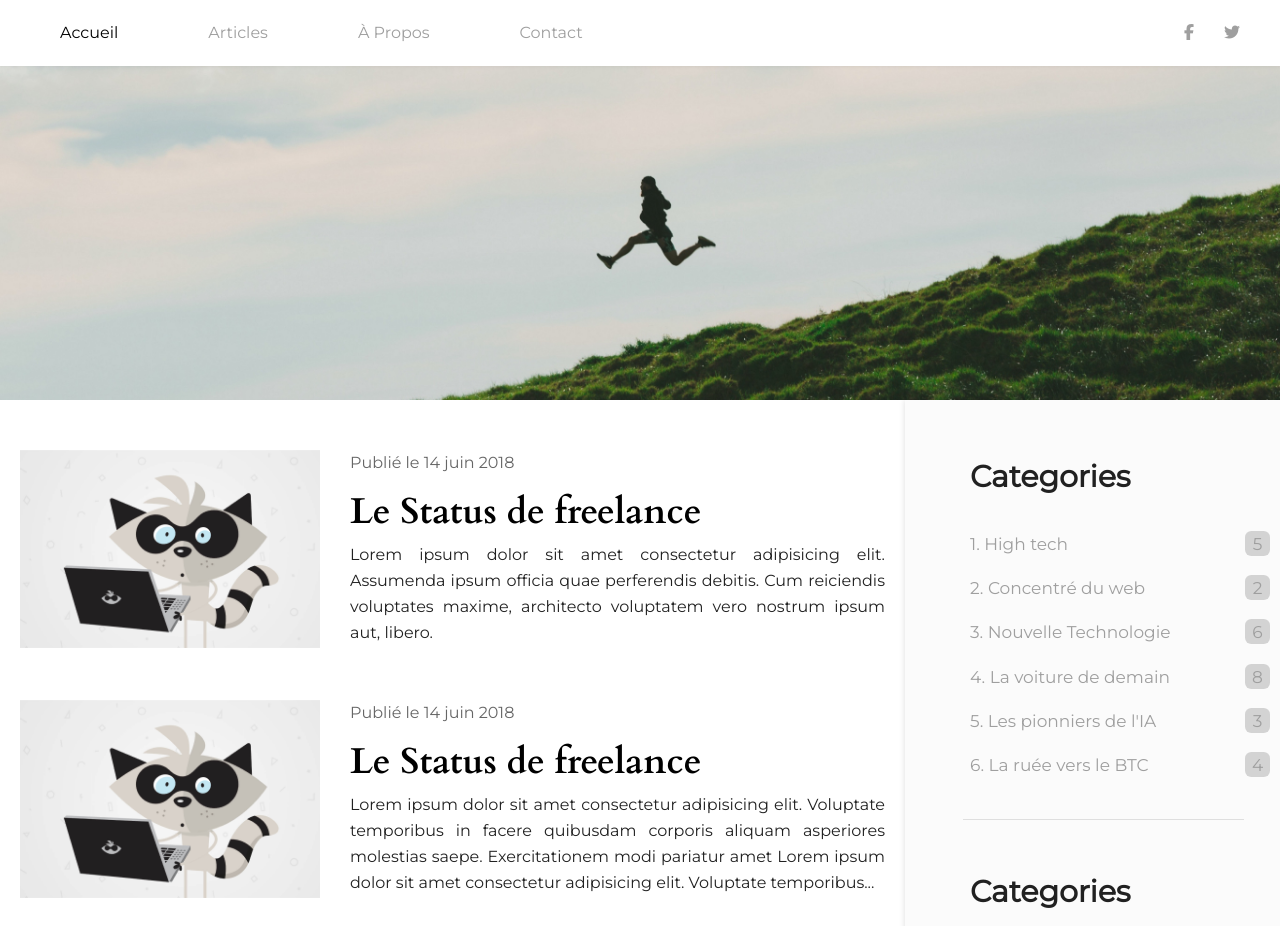
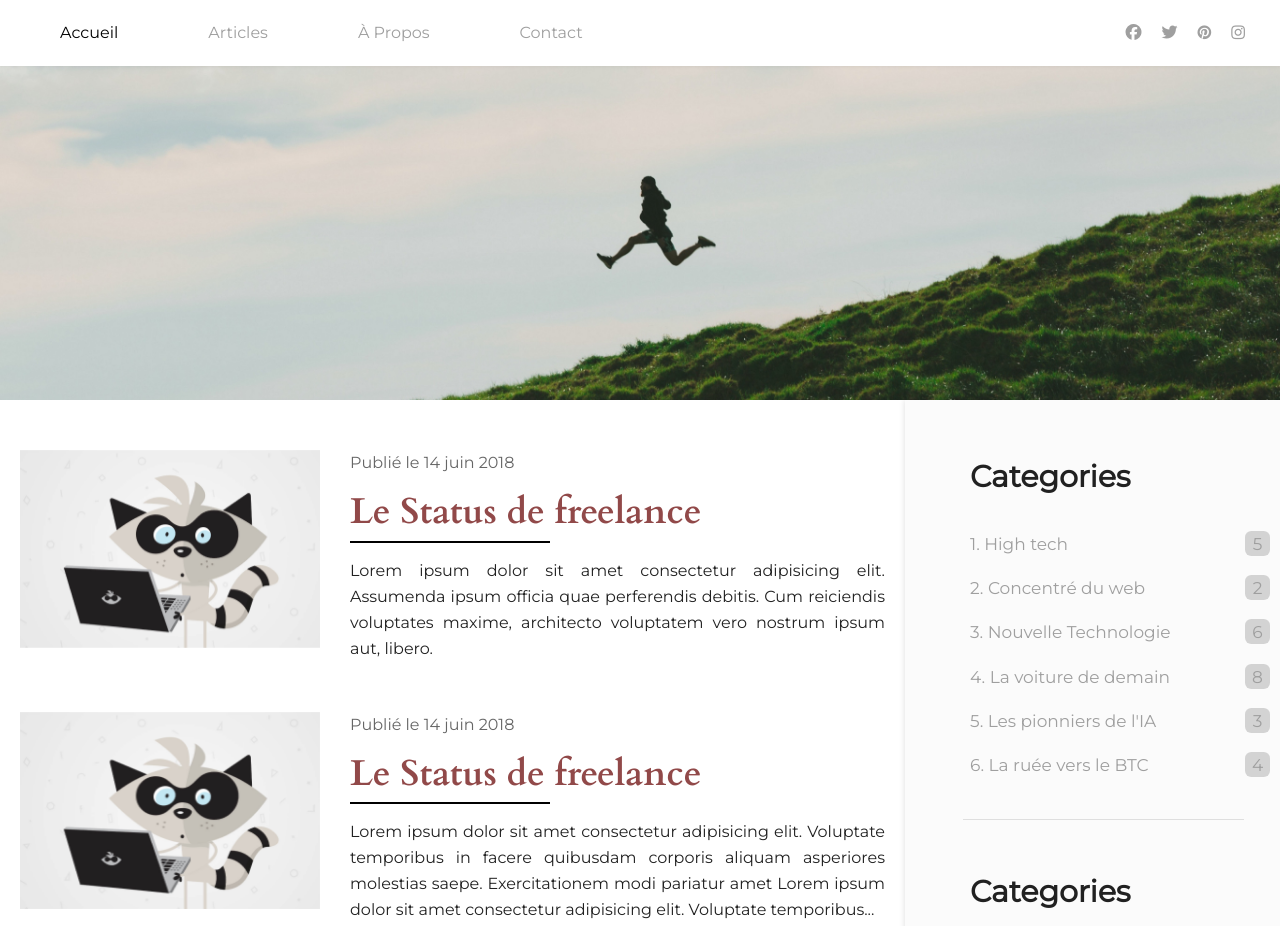
Before and after one commit to oronce/blog, a plain HTML site: page index.html in a window 1280 px wide. Shown: the top 926 px of the page. Drawn offline with Linux system fonts and the light colour scheme; files that its build step writes are made by us from their sources.

Commit message:
animation on title and image

```diff
--- a/css/style.css
+++ b/css/style.css
@@ -115,6 +115,9 @@ body,html{
 	width: 300px;
 	margin: 0px 32px 0px 0px;
 	height: auto;
+	animation: anime-image 1.5s .7s forwards;
+	transform: translate(0,-20%);
+	opacity: 0.5
 }
 
 
@@ -133,11 +136,11 @@ body,html{
 }
 .article h2 a{
 	text-decoration-line: none;
-	color: #000;
+	color: #914949;
 	font-family: cardo,sans-serif;
 	font-weight: 700;
 	font-size: 36px;
-	text-align: initial; ;
+	text-align: initial;
 }
 .article h2 a{
 
@@ -145,9 +148,12 @@ body,html{
 .article h2 a::after{
 	content: '';
 	display: block;
-	width: 100px;
-	height: 1px;
-	background-color: white;
+	width: 0px;
+	height: 2px;
+	background-color: #000;
+	margin-bottom: 15px;
+	animation: underlines 3s 1s forwards;
+
 }
 .article p{
 	line-height: 26px;
@@ -285,6 +291,9 @@ p{
 }
 
 @media screen and (min-width: 1175px){
+	.header-icon a{
+		margin:0px 10px;
+	}
 	.top-bar{
 		display: flex;
 		justify-content: space-between;
@@ -305,6 +314,31 @@ p{
 		position: fixed;
 	}
 }
+
+@keyframes underlines {
+	from 0%{
+		width: 0px;
+		}
+
+		100%{
+		width: 200px;
+		}
+}
+
+@keyframes anime-image {
+	from 0%{
+		transform: translate(0,-20%);
+		visibility: hidden;
+		opacity: 0.5
+		}
+
+		100%{
+			transform: translate(0%,0%);
+			visibility: visible;
+			opacity: 1;
+		}
+}
+
 
 /*
 @media screen and (max-width: 1175px){
--- a/index.html
+++ b/index.html
@@ -7,8 +7,9 @@
 	<title>Home | Blog Decouvrez la programation</title>
 	<link rel="stylesheet" href="css/style.css">
 	<link rel="icon"  href="images/logo-img.gif">
-	<link rel="stylesheet" type="text/css" href="fontawesome-free-5.14.0-web/css/all.css">
+	<link rel="stylesheet" type="text/css" href="icons/css/all.css">
 	<link href="https://fonts.googleapis.com/css2?family=Cardo:wght@700&family=Montserrat&display=swap" rel="stylesheet">
+	<link rel="stylesheet" href="https://cdnjs.cloudflare.com/ajax/libs/font-awesome/4.7.0/css/font-awesome.min.css">
 </head>
 <body>
 	<header  class="header">
@@ -22,6 +23,8 @@
 			<div class="header-icon">
 				<a href="#" ><i class="fab fa-facebook-f twitter-logo"></i></a>
 				<a href="#" ><i class="fab fa-twitter"></i></a>
+				<a href="#"><i class="fa fa-pinterest" aria-hidden="true"></i></a>
+				<a href=""><i class="fa fa-instagram" aria-hidden="true"></i></a>
 			</div>
 		</div>
 		<div class="header-bottom">
```
